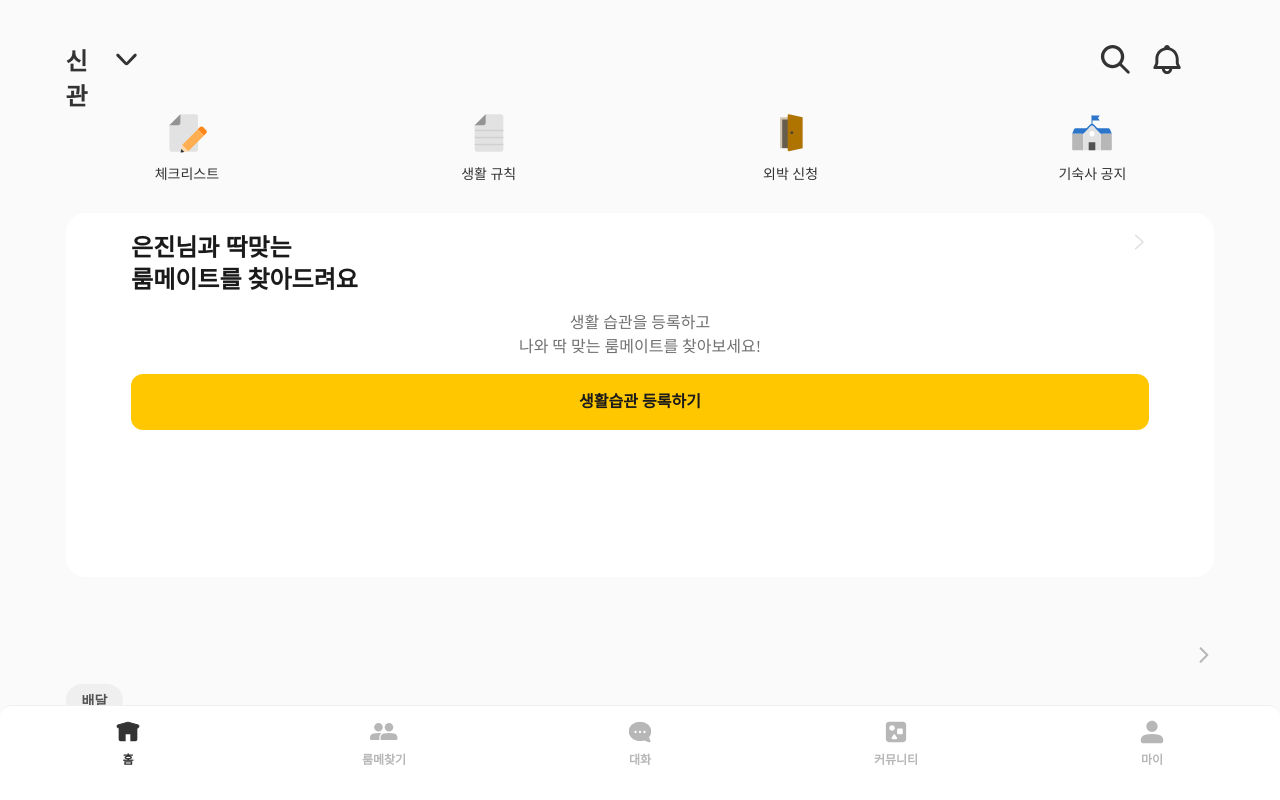
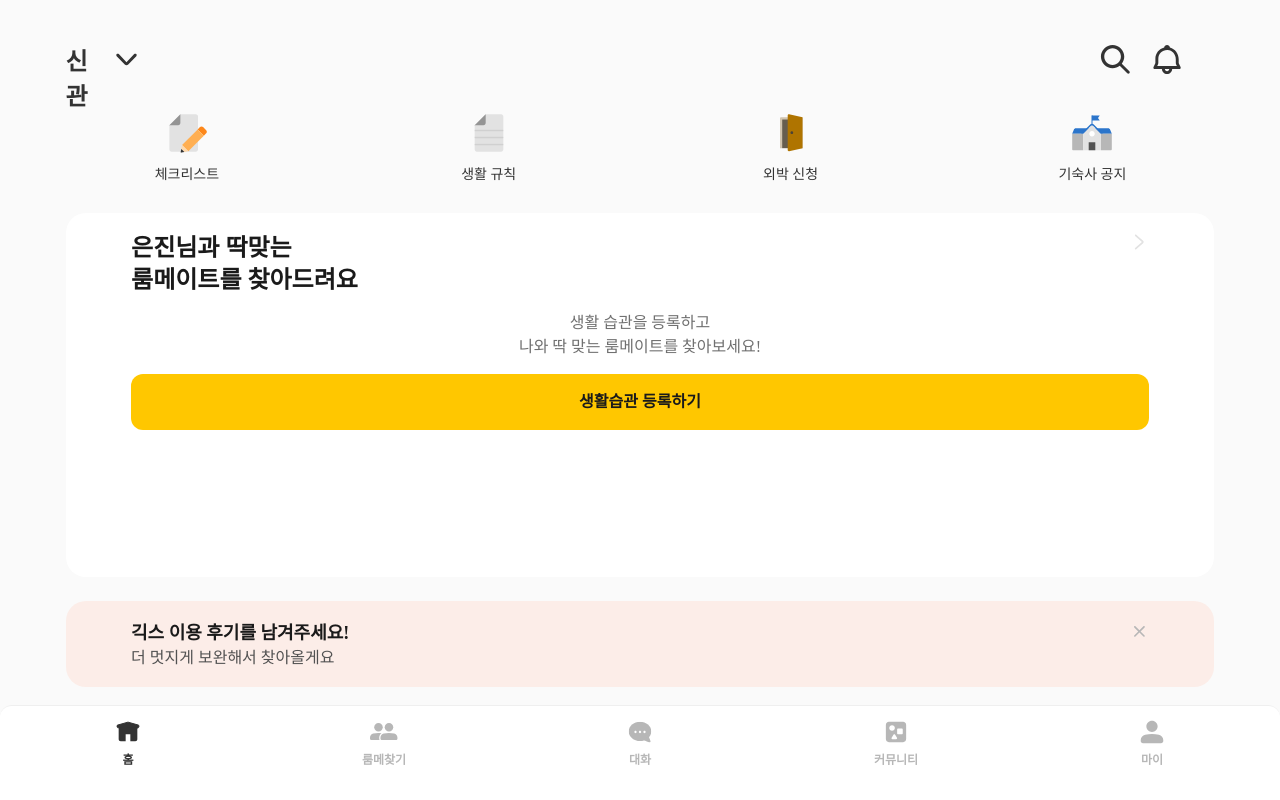
Before and after one commit to G-E-E-K-S/GEEKS-FE, a React (Create React App) app: page /home in a window 1280 px wide. Built offline with nearby package versions, Linux system fonts and the light colour scheme; a web font is replaced by a local one.

Commit message:
Add Home page of write geeks review page

```diff
--- a/src/pages/Main/Home.js
+++ b/src/pages/Main/Home.js
@@ -1,4 +1,4 @@
-import React from "react";
+import React, {useState} from "react";
 import { useNavigate } from "react-router-dom";
 import styled from 'styled-components';
 import * as c from '../../components/Common/CommonStyle';
@@ -13,7 +13,7 @@ import rule from '../../assets/img/Home/Rule.svg';
 import stayOut from '../../assets/img/Home/stayOut.svg';
 import dormiNoti from '../../assets/img/Home/dormiNoti.svg';
 import forwardArrow from '../../assets/img/Home/forwardArrow.svg';
-import addCircle from '../../assets/img/Home/addCircle.svg';
+import Close from '../../assets/img/Home/close.svg';
 import chick from '../../assets/img/Join/chick.svg';
 
 const System = styled.div`
@@ -83,7 +83,34 @@ const Post = styled.div`
     margin-top: 8.53vh;
     margin-botton: 2.36vh;
 `;
+const ShowReviewBox = styled.div`
+    width: 100%:
+    height: 86px;
+    padding: 20px 5.12vw;
+    border-radius: 20px;
+    background: #FCEDE8;
+    margin-top: 24px;
+`;
+const ReviewTxt = styled.div`
+    color: #1A1A1A;
+    font-size: 1.125rem;
+    font-weight: 700;
+    line-height: 24px;
+    margin-bottom: 4px;
+`;
+const CloseImg = styled.img`
+    width: 20px;
+    height: 20px;
+`;
+const MoreSecurityTxt = styled.div`
+    color: #525252;
+    font-size: 0.875;
+    font-style: normal;
+    font-weight: 500;
+    line-height: 18px;
+`;
 const Home = () => {
+    const [isShowReview, setIsSHowReiew] = useState(true);
     const navigate = useNavigate();
     const handlePage = () => {
         navigate('/liverule');
@@ -118,6 +145,15 @@ const Home = () => {
                         <FindRoommateTxt>{`생활 습관을 등록하고\n나와 딱 맞는 룸메이트를 찾아보세요!`}</FindRoommateTxt>
                         <EnrollRule>{`생활습관 등록하기`}</EnrollRule>
                     </FindRoommateBox>
+                    {isShowReview &&
+                        <ShowReviewBox>
+                            <c.SpaceBetween>
+                                <ReviewTxt>{`긱스 이용 후기를 남겨주세요!`}</ReviewTxt>
+                                <CloseImg src={Close} onClick={()=>setIsSHowReiew(false)}/>
+                            </c.SpaceBetween>
+                            <MoreSecurityTxt>{`더 멋지게 보완해서 찾아올게요`}</MoreSecurityTxt>
+                        </ShowReviewBox>
+                    }
                     <Club>
                         <SubTitle subtitle={`현재 가장 인기있는 모임이에요`}/>
                         <img src={forwardArrow}/>
```
Also changed, not shown: src/assets/img/Home/close.svg (added).
